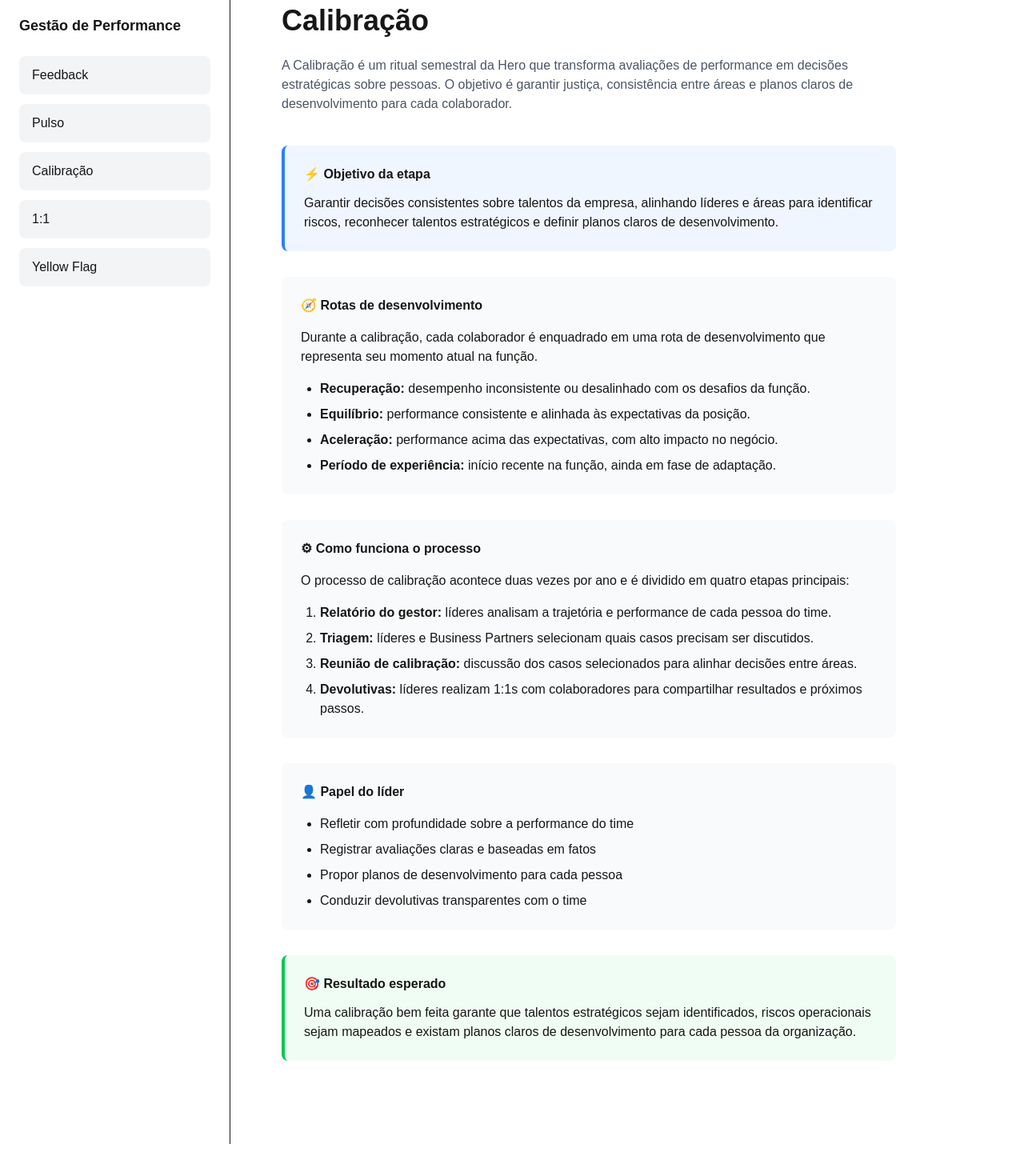
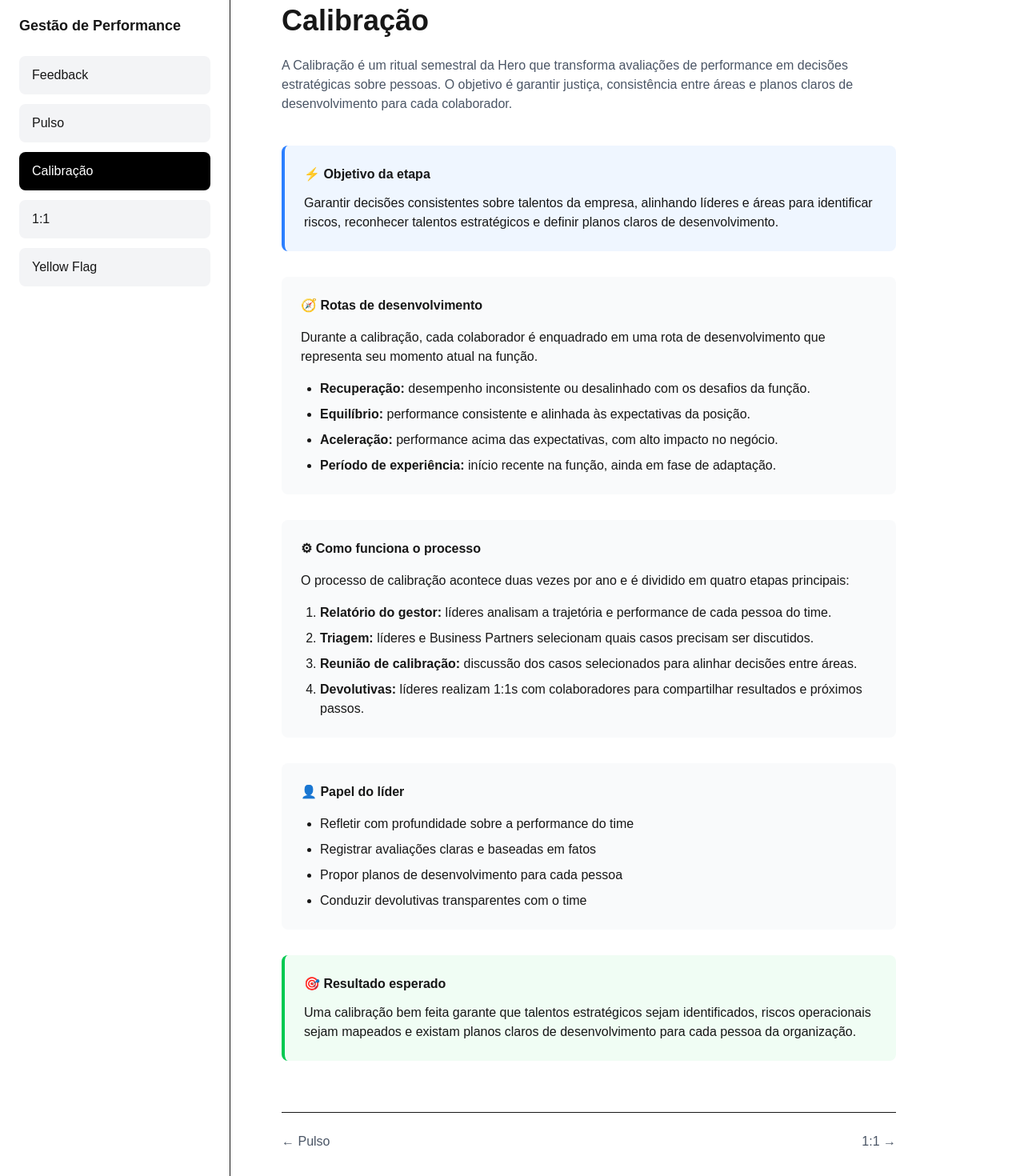
Before and after one commit to amandafrann/programa-lider-hero, a Next.js app: page /desenvolvimento/performance/calibracao in a window 1280 px wide. Shown: the part 58-1528 px from the top of the page at 80% size. Before the commit the page ends 1488 px from the top, so only its background shows below. Built offline with nearby package versions, Linux system fonts and the light colour scheme.

Commit message:
atualizar lesson

```diff
--- a/app/components/LessonLayout.tsx
+++ b/app/components/LessonLayout.tsx
@@ -1,4 +1,5 @@
 import Link from "next/link";
+import { usePathname } from "next/navigation";
 
 export default function LessonLayout({
   title,
@@ -7,6 +8,46 @@ export default function LessonLayout({
   title: string;
   children: React.ReactNode;
 }) {
+
+  const pathname = usePathname();
+
+  const lessons = [
+    {
+      name: "Feedback",
+      path: "/desenvolvimento/performance/feedback",
+    },
+    {
+      name: "Pulso",
+      path: "/desenvolvimento/performance/pulso",
+    },
+    {
+      name: "Calibração",
+      path: "/desenvolvimento/performance/calibracao",
+    },
+    {
+      name: "1:1",
+      path: "/desenvolvimento/performance/one-on-one",
+    },
+    {
+      name: "Yellow Flag",
+      path: "/desenvolvimento/performance/yellow-flag",
+    },
+  ];
+
+  const currentIndex = lessons.findIndex(
+    (lesson) => lesson.path === pathname
+  );
+
+  const previousLesson = lessons[currentIndex - 1];
+  const nextLesson = lessons[currentIndex + 1];
+
+  const linkClass = (path: string) =>
+    `block px-4 py-3 rounded-lg transition ${
+      pathname === path
+        ? "bg-black text-white"
+        : "bg-gray-100 hover:bg-gray-200"
+    }`;
+
   return (
     <div className="flex min-h-screen bg-white">
 
@@ -27,40 +68,15 @@ export default function LessonLayout({
 
         <nav className="space-y-3">
 
-          <Link
-            href="/desenvolvimento/performance/feedback"
-            className="block px-4 py-3 rounded-lg bg-gray-100 hover:bg-gray-200 transition"
-          >
-            Feedback
-          </Link>
-
-          <Link
-            href="/desenvolvimento/performance/pulso"
-            className="block px-4 py-3 rounded-lg bg-gray-100 hover:bg-gray-200 transition"
-          >
-            Pulso
-          </Link>
-
-          <Link
-            href="/desenvolvimento/performance/calibracao"
-            className="block px-4 py-3 rounded-lg bg-gray-100 hover:bg-gray-200 transition"
-          >
-            Calibração
-          </Link>
-
-          <Link
-            href="/desenvolvimento/performance/one-on-one"
-            className="block px-4 py-3 rounded-lg bg-gray-100 hover:bg-gray-200 transition"
-          >
-            1:1
-          </Link>
-
-          <Link
-            href="/desenvolvimento/performance/yellow-flag"
-            className="block px-4 py-3 rounded-lg bg-gray-100 hover:bg-gray-200 transition"
-          >
-            Yellow Flag
-          </Link>
+          {lessons.map((lesson) => (
+            <Link
+              key={lesson.path}
+              href={lesson.path}
+              className={linkClass(lesson.path)}
+            >
+              {lesson.name}
+            </Link>
+          ))}
 
         </nav>
 
@@ -75,8 +91,35 @@ export default function LessonLayout({
           {title}
         </h1>
 
-        <div className="space-y-6">
+        <div className="space-y-6 mb-16">
           {children}
+        </div>
+
+
+        {/* NAVEGAÇÃO ENTRE AULAS */}
+
+        <div className="flex justify-between border-t pt-6">
+
+          {previousLesson ? (
+            <Link
+              href={previousLesson.path}
+              className="text-gray-600 hover:text-black"
+            >
+              ← {previousLesson.name}
+            </Link>
+          ) : (
+            <div />
+          )}
+
+          {nextLesson && (
+            <Link
+              href={nextLesson.path}
+              className="text-gray-600 hover:text-black"
+            >
+              {nextLesson.name} →
+            </Link>
+          )}
+
         </div>
 
       </main>
```
